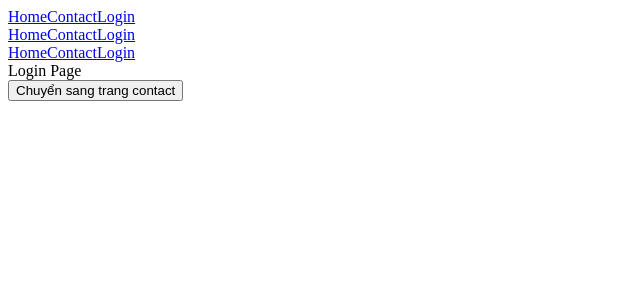
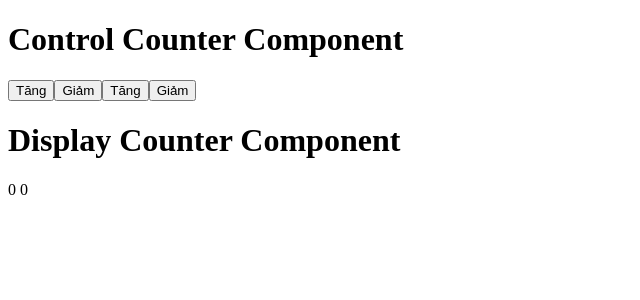
Before and after one commit to lrandom/vue-cy, a Vue app: page /dang-nhap in a window 1280 px wide. Shown: the top 300 px of the page, without its empty margins (0-640 px from the left). Built offline with nearby package versions, Linux system fonts and the light colour scheme; no server answers.

Commit message:
update code

```diff
--- a/package.json
+++ b/package.json
@@ -14,7 +14,8 @@
     "axios": "^0.26.1",
     "core-js": "^3.6.5",
     "vue": "^2.6.11",
-    "vue-router": "^3.5.3"
+    "vue-router": "^3.5.3",
+    "vuex": "^3.4.0"
   },
   "devDependencies": {
     "@vue/cli-plugin-babel": "~4.5.15",
--- a/src/App.vue
+++ b/src/App.vue
@@ -1,6 +1,6 @@
 <template>
   <div>
-    <router-link to="/">Home</router-link>
+<!--    <router-link to="/">Home</router-link>
     <router-link to="/lien-he">Contact</router-link>
     <router-link to="/dang-nhap">Login</router-link>
 
@@ -16,14 +16,21 @@
 
     <router-view></router-view>
 
-    <button @click="_goToContactPage">Chuyển sang trang contact</button>
+    <button @click="_goToContactPage">Chuyển sang trang contact</button>-->
+    <ControlCounter></ControlCounter>
+    <DisplayCounter></DisplayCounter>
   </div>
 </template>
 
 <script>
+import ControlCounter from "./components/ControlCounter";
+import DisplayCounter from "./components/DisplayCounter";
 export default {
   name: 'App',
-  components: {},
+  components: {
+    ControlCounter,
+    DisplayCounter
+  },
   data() {
     return {
       title: 'Nguyen Thanh Luan Viet Nam, Dai Viet boi, da vang anh kim',
--- /dev/null
+++ b/src/components/ControlCounter.vue
@@ -0,0 +1,25 @@
+<template>
+  <div>
+    <h1>Control Counter Component</h1>
+    <button @click="$store.commit('increment')">Tăng</button>
+    <button @click="$store.commit('decrement')">Giảm</button>
+
+    <button @click="increment()">Tăng</button>
+    <button @click="decrement">Giảm</button>
+  </div>
+</template>
+
+<script>
+import {mapMutations} from 'vuex'
+
+export default {
+  name: "ControlCounter",
+  methods: {
+    ...mapMutations(['increment', 'decrement'])
+  }
+}
+</script>
+
+<style scoped>
+
+</style>
--- /dev/null
+++ b/src/components/DisplayCounter.vue
@@ -0,0 +1,22 @@
+<template>
+  <div>
+    <h1>Display Counter Component</h1>
+    {{ $store.state.count }}
+    {{ count }}
+  </div>
+</template>
+
+<script>
+import {mapState} from 'vuex';
+
+export default {
+  name: "DisplayCounter",
+  computed: {
+    ...mapState(['count'])
+  }
+}
+</script>
+
+<style scoped>
+
+</style>
--- a/src/main.js
+++ b/src/main.js
@@ -2,6 +2,7 @@ import Vue from 'vue'
 import App from './App.vue'
 import {myButton, mySelect} from "./g-components";
 import {router} from "./router";
+import {store} from "./store/index.store";
 
 Vue.config.productionTip = false
 
@@ -20,5 +21,6 @@ Vue.filter('formatMoney', function (value) {
 
 new Vue({
     render: h => h(App),
-    router: router
+    router: router,
+    store: store
 }).$mount('#app')
--- /dev/null
+++ b/src/store/index.store.js
@@ -0,0 +1,19 @@
+import Vue from "vue";
+import Vuex from "vuex";
+
+Vue.use(Vuex);
+
+export const store = new Vuex.Store({
+        state: {
+            count: 0
+        },
+        mutations: {
+            increment(state) {
+                state.count++;
+            },
+            decrement(state) {
+                state.count--;
+            }
+        },
+    }
+)
```
Also changed, not shown: 1 other file (tests, documents, lock files or other folders).
